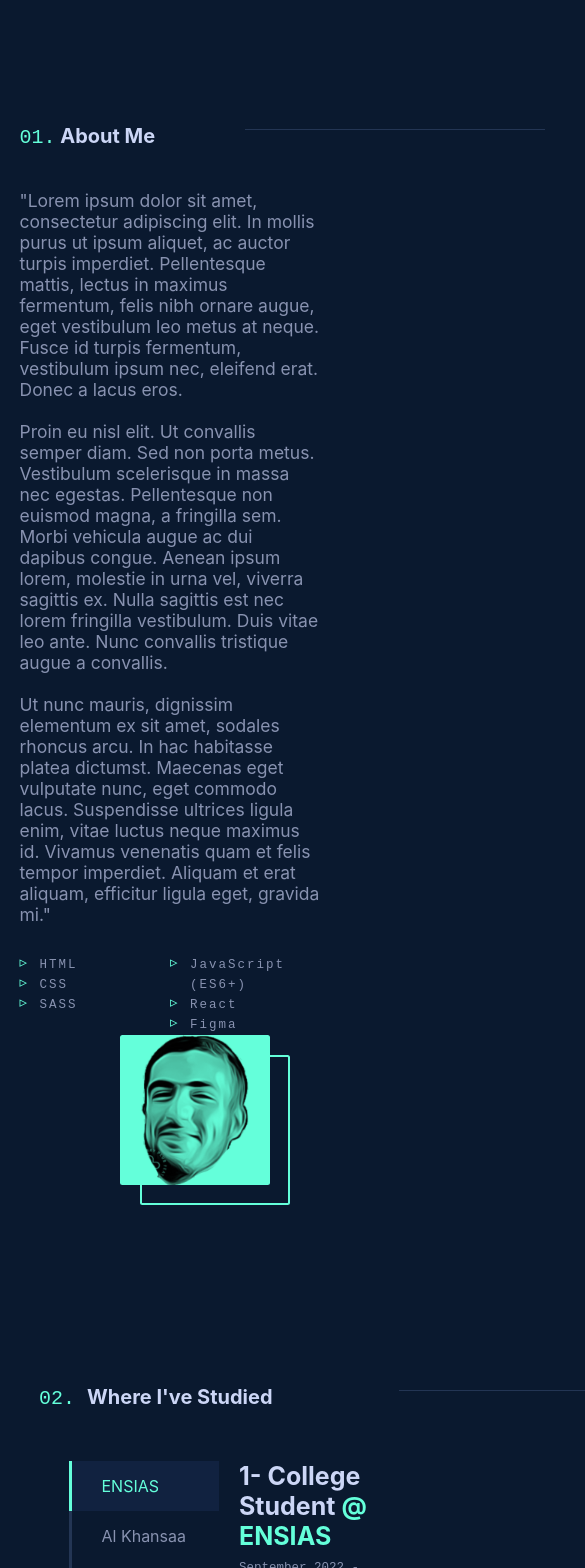
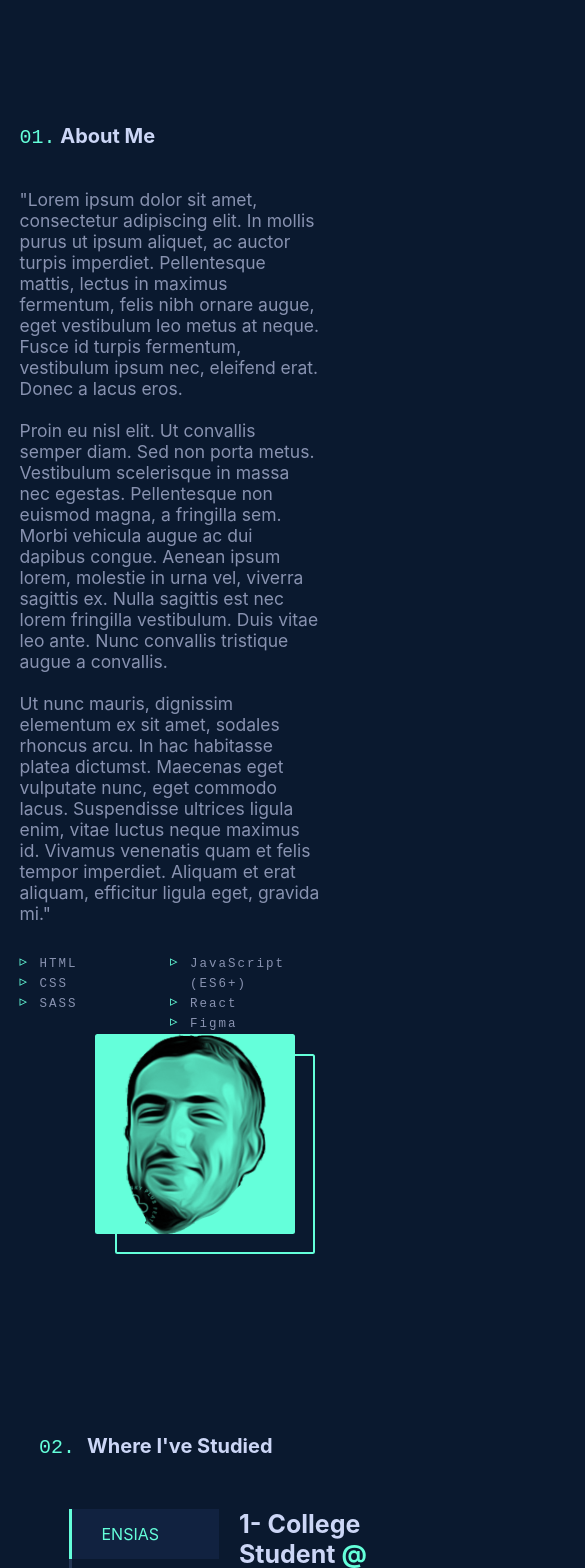
Before and after one commit to laze03/portfolio, a React (Create React App) app: page / in a window 390 px wide. Shown: the part 820-2388 px from the top of the page, 585 px wide, since content can reach past the window. Built offline with nearby package versions, Linux system fonts and the light colour scheme; a web font is replaced by a local one.

Commit message:
still in media queries

```diff
--- a/src/css/main.css
+++ b/src/css/main.css
@@ -70,6 +70,9 @@ h3 {
   }
   h2 {
     font-size: 2rem;
+  }
+  h2::after {
+    display: none;
   }
 }
 h4 {
@@ -398,8 +401,8 @@ header a {
   }
   .about .content .img-section {
     position: relative;
-    height: 15rem;
-    width: 15rem;
+    height: 20rem;
+    width: 20rem;
     border-radius: 0.25rem;
     background-color: #64ffda;
   }
@@ -427,8 +430,8 @@ header a {
     position: absolute;
     content: "";
     display: block;
-    height: 15rem;
-    width: 15rem;
+    height: 20rem;
+    width: 20rem;
     border: 2px solid #64ffda;
     top: 20px;
     left: 20px;
--- a/src/scss/base/_typography.scss
+++ b/src/scss/base/_typography.scss
@@ -38,6 +38,10 @@ h3 {
   }
   h2 {
     font-size: 2rem;
+
+    &::after {
+      display: none;
+    }
   }
 }
 h4 {
--- a/src/scss/components/about.scss
+++ b/src/scss/components/about.scss
@@ -50,7 +50,7 @@
       justify-content: center;
       align-items: center;
 
-      @include imgHover(15rem, 15rem);
+      @include imgHover(20rem, 20rem);
     }
   }
 }
```
Also changed, not shown: 7 other files (tests, documents, lock files or other folders).
